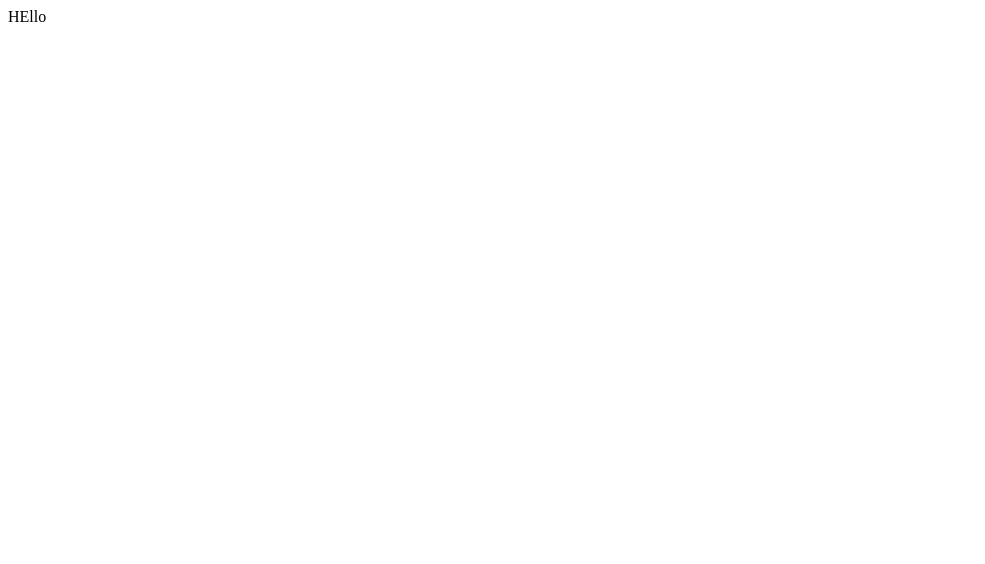
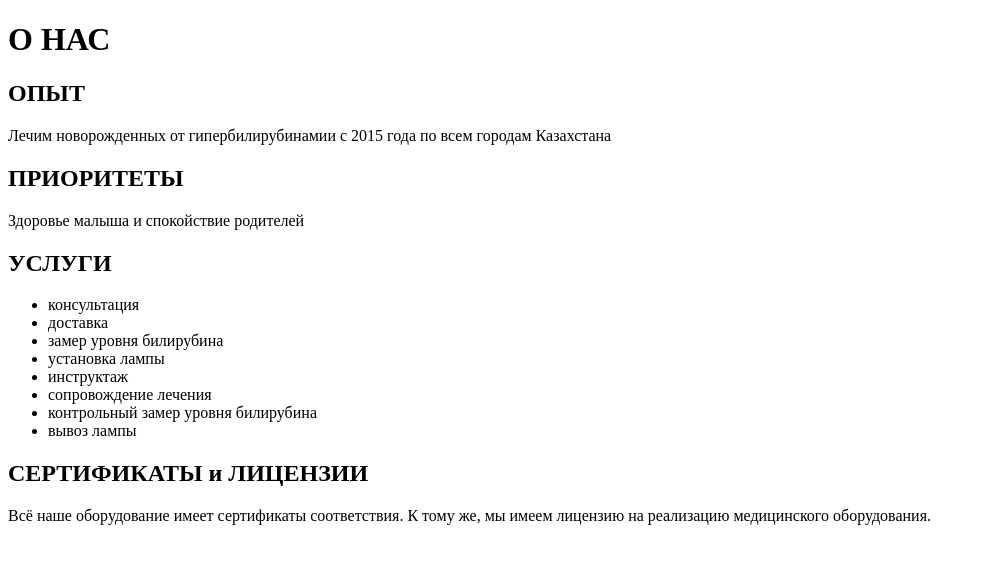
Before and after one commit to yerbol021/lamp, a Next.js app in the folder lamp/: page /about in a window 1280 px wide. Shown: the top 564 px of the page, without its empty margins (0-985 px from the left). Built offline with nearby package versions, Linux system fonts and the light colour scheme.

Commit message:
Added About value

```diff
--- a/lamp/app/about/page.tsx
+++ b/lamp/app/about/page.tsx
@@ -0,0 +1,46 @@
+import React from "react";
+import "./about.css";
+
+const About = () => {
+  return (
+    <div className="about_ru">
+      <div className="head">
+        <h1>О НАС</h1>
+      </div>
+      <div className="paragraph1">
+        <h2>ОПЫТ</h2>
+        <p>
+          Лечим новорожденных от гипербилирубинамии с 2015 года по всем городам
+          Казахстана
+        </p>
+      </div>
+      <div className="paragraph2">
+        <h2>ПРИОРИТЕТЫ</h2>
+        <p>Здоровье малыша и спокойствие родителей</p>
+      </div>
+      <div className="paragraph3">
+        <h2>УСЛУГИ</h2>
+        <ul>
+          <li>консультация</li>
+          <li>доставка</li>
+          <li>замер уровня билирубина</li>
+          <li>установка лампы</li>
+          <li>инструктаж</li>
+          <li>сопровождение лечения</li>
+          <li>контрольный замер уровня билирубина</li>
+          <li>вывоз лампы</li>
+        </ul>
+      </div>
+      <div className="paragraph4">
+        <h2>СЕРТИФИКАТЫ и ЛИЦЕНЗИИ</h2>
+        <p>
+          Всё наше оборудование имеет сертификаты соответствия. К тому же, мы
+          имеем лицензию на реализацию медицинского оборудования.
+        </p>
+      </div>
+      <div className="about-image"></div>
+    </div>
+  );
+};
+
+export default About;
--- a/lamp/app/layout.tsx
+++ b/lamp/app/layout.tsx
@@ -1,7 +1,14 @@
 import React from "react";
+import About from "./about/page";
 
 const HomePage = () => {
-  return <div>HEllo</div>;
+  return (
+    <html>
+      <body>
+        <About />
+      </body>
+    </html>
+  );
 };
 
 export default HomePage;
--- a/lamp/app/page.tsx
+++ b/lamp/app/page.tsx
@@ -1,7 +1,7 @@
 import React from "react";
 
 const HomePage = () => {
-  return <div>fasfsafasf</div>;
+  return;
 };
 
 export default HomePage;
```
